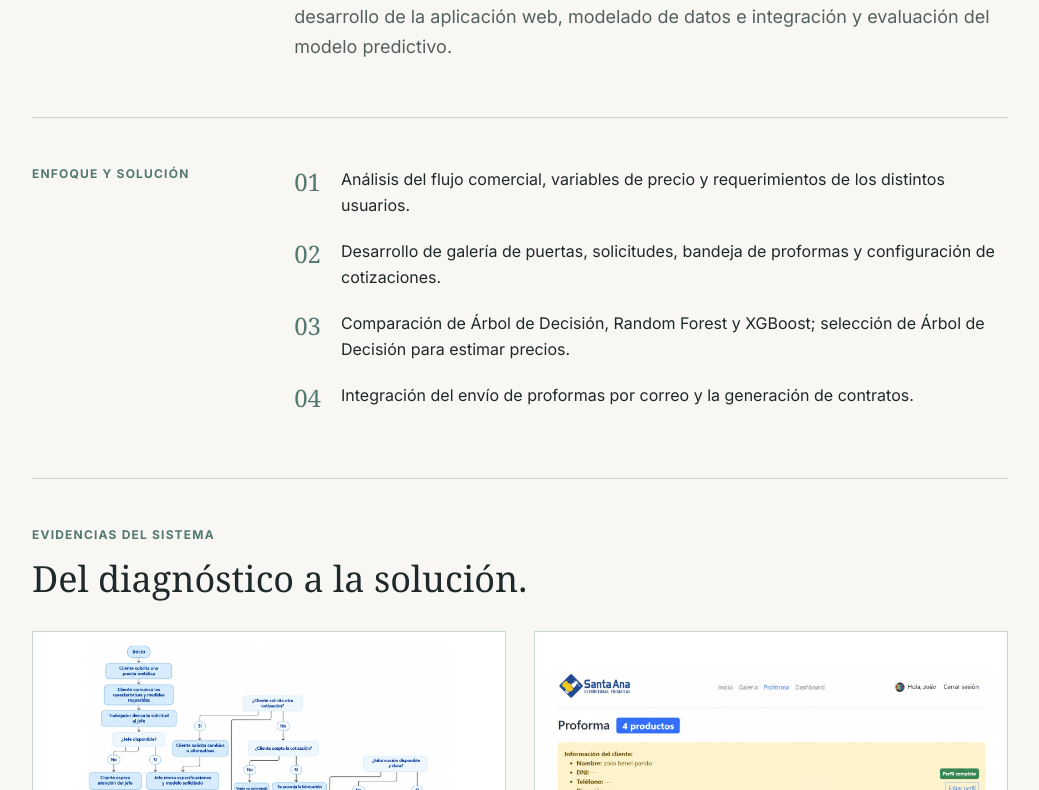
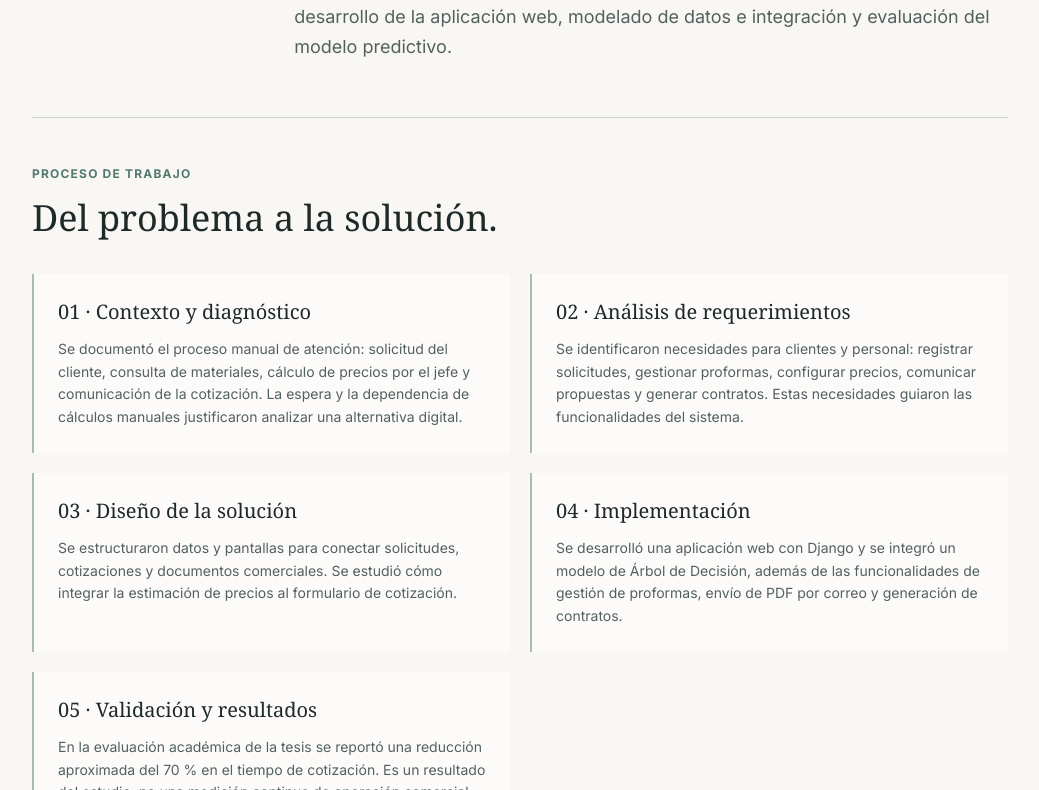
Before and after one commit to Bnlpnd/portafolio, a Next.js app: page /proyectos/cotizacion-puertas in a window 1280 px wide. Shown: the part 850-1640 px from the top of the page, without its empty margins (120-1159 px from the left). Built offline with nearby package versions, Linux system fonts and the light colour scheme.

Commit message:
Reestructurar casos de estudio, habilitar contacto WhatsApp y publicar CV compatible con Word

```diff
--- a/app/proyectos/[slug]/page.tsx
+++ b/app/proyectos/[slug]/page.tsx
@@ -34,6 +34,22 @@ const gallery:Record<string,{src:string;caption:string;description:string}[]>={
 {src:"/proyectos/gestion-municipal/exportar_resoluciones.webp",caption:"06 · Exportación de resoluciones",description:"Salida de información a Excel para apoyar la consulta y elaboración de reportes."}
 ]
 };
+const phases:Record<string,{title:string;detail:string}[]>={
+"cotizacion-puertas":[
+{title:"01 · Contexto y diagnóstico",detail:"Se documentó el proceso manual de atención: solicitud del cliente, consulta de materiales, cálculo de precios por el jefe y comunicación de la cotización. La espera y la dependencia de cálculos manuales justificaron analizar una alternativa digital."},
+{title:"02 · Análisis de requerimientos",detail:"Se identificaron necesidades para clientes y personal: registrar solicitudes, gestionar proformas, configurar precios, comunicar propuestas y generar contratos. Estas necesidades guiaron las funcionalidades del sistema."},
+{title:"03 · Diseño de la solución",detail:"Se estructuraron datos y pantallas para conectar solicitudes, cotizaciones y documentos comerciales. Se estudió cómo integrar la estimación de precios al formulario de cotización."},
+{title:"04 · Implementación",detail:"Se desarrolló una aplicación web con Django y se integró un modelo de Árbol de Decisión, además de las funcionalidades de gestión de proformas, envío de PDF por correo y generación de contratos."},
+{title:"05 · Validación y resultados",detail:"En la evaluación académica de la tesis se reportó una reducción aproximada del 70 % en el tiempo de cotización. Es un resultado del estudio, no una medición continua de operación comercial."}
+],
+"gestion-municipal":[
+{title:"01 · Contexto y diagnóstico",detail:"Durante las prácticas en Control Urbano y Catastro se analizaron documentos y actividades relacionadas con las resoluciones de licencias de edificación y sus necesidades de registro y consulta."},
+{title:"02 · Requerimientos y actores",detail:"Se identificaron operaciones de registro, edición, búsqueda y seguimiento de resoluciones, con accesos diferenciados para los perfiles de Obras y Fiscalización."},
+{title:"03 · Diseño de información",detail:"Se elaboró el modelo de datos y se diseñaron las pantallas para estructurar la información administrativa y facilitar su consulta."},
+{title:"04 · Implementación",detail:"Se desarrollaron vistas de consulta, filtros, control de acceso por perfiles y exportación a Excel, con documentación de uso."},
+{title:"05 · Pruebas y alcance",detail:"El sistema se desarrolló y probó durante las prácticas preprofesionales. El informe recomienda la implementación formal posterior; no se atribuye un despliegue institucional ni ahorros no verificados."}
+]
+};
 type Slug=keyof typeof cases;
 export function generateStaticParams(){return Object.keys(cases).map(slug=>({slug}));}
 export default async function CasePage({params}:{params:Promise<{slug:string}>}){
@@ -45,10 +61,10 @@ export default async function CasePage({params}:{params:Promise<{slug:string}>})
  <article className="mx-auto max-w-5xl px-6 pb-24 pt-20"><p className="mb-7 text-xs font-bold uppercase tracking-[.2em] text-[#52796f]">{item.eyebrow}</p><h1 className="max-w-4xl font-serif text-5xl leading-tight tracking-tight md:text-7xl">{item.title}</h1><p className="mt-8 text-lg text-[#53615e]">{item.client}</p><div className="mt-8 flex flex-wrap gap-2">{(slug==="cotizacion-puertas"?["Sector privado","Diagnóstico del proceso","Requerimientos","Modelo predictivo","Evaluación académica"]:["Sector público","Análisis documental","Modelo de datos","Roles de acceso","Pruebas funcionales"]).map(tag=><span key={tag} className="rounded-full border border-[#c7d6ce] px-3 py-2 text-xs font-semibold text-[#52796f]">{tag}</span>)}</div>
  <div className="mt-16 grid gap-12 border-t border-[#c7d6ce] pt-12 md:grid-cols-[.3fr_1fr]"><h2 className="text-xs font-bold uppercase tracking-widest text-[#52796f]">El desafío</h2><p className="text-xl leading-relaxed">{item.challenge}</p></div>
  <div className="mt-14 grid gap-12 border-t border-[#c7d6ce] pt-12 md:grid-cols-[.3fr_1fr]"><h2 className="text-xs font-bold uppercase tracking-widest text-[#52796f]">Mi participación</h2><p className="text-lg leading-relaxed text-[#53615e]">{item.role}</p></div>
- <div className="mt-14 grid gap-12 border-t border-[#c7d6ce] pt-12 md:grid-cols-[.3fr_1fr]"><h2 className="text-xs font-bold uppercase tracking-widest text-[#52796f]">Enfoque y solución</h2><ol className="space-y-5">{item.approach.map((step,i)=><li key={step} className="flex gap-5 text-base leading-relaxed"><span className="font-serif text-2xl text-[#52796f]">0{i+1}</span><span>{step}</span></li>)}</ol></div>
+ <section className="mt-14 border-t border-[#c7d6ce] pt-12"><p className="mb-4 text-xs font-bold uppercase tracking-widest text-[#52796f]">Proceso de trabajo</p><h2 className="mb-9 font-serif text-3xl md:text-4xl">Del problema a la solución.</h2><div className="grid gap-5 md:grid-cols-2">{phases[slug]?.map(phase=><div key={phase.title} className="border-l-2 border-[#a8bcb1] bg-white/60 p-6"><h3 className="font-serif text-xl text-[#1e2929]">{phase.title}</h3><p className="mt-3 text-sm leading-relaxed text-[#53615e]">{phase.detail}</p></div>)}</div></section>
  <section className="mt-16 border-t border-[#c7d6ce] pt-12"><p className="mb-4 text-xs font-bold uppercase tracking-widest text-[#52796f]">Evidencias del sistema</p><h2 className="mb-8 font-serif text-3xl md:text-4xl">Del diagnóstico a la solución.</h2><div className="grid gap-7 md:grid-cols-2">{gallery[slug]?.map((shot)=><figure key={shot.src} className="overflow-hidden border border-[#c7d6ce] bg-white"><a href={shot.src} target="_blank" rel="noopener noreferrer" aria-label={"Ampliar: "+shot.caption}><img src={shot.src} alt={shot.caption} loading="lazy" className="aspect-[4/3] w-full object-contain p-3"/></a><figcaption className="border-t border-[#c7d6ce] px-4 py-4 text-sm text-[#53615e]"><strong className="block font-semibold text-[#1e2929]">{shot.caption}</strong><span className="mt-2 block leading-relaxed">{shot.description}</span></figcaption></figure>)}</div><p className="mt-4 text-xs text-[#53615e]">Evidencias seleccionadas de la documentación del proyecto. Las descripciones explican qué parte del análisis, diseño o implementación representa cada imagen.</p></section>
  <div className="mt-14 grid gap-12 border-t border-[#c7d6ce] pt-12 md:grid-cols-[.3fr_1fr]"><h2 className="text-xs font-bold uppercase tracking-widest text-[#52796f]">Tecnologías</h2><p className="text-lg">{item.tech}</p></div>
  <div className="mt-14 grid gap-12 border-t border-[#c7d6ce] pt-12 md:grid-cols-[.3fr_1fr]"><h2 className="text-xs font-bold uppercase tracking-widest text-[#52796f]">Resultado documentado</h2><div><p className="text-lg leading-relaxed">{item.result}</p></div></div>
- <a href="/#contacto" className="mt-16 inline-flex items-center gap-3 rounded-full bg-[#1e2929] px-7 py-4 text-sm font-semibold text-white">Conversemos <ArrowUpRight size={16}/></a>
+ <a href="https://wa.me/51942025999" target="_blank" rel="noopener noreferrer" className="mt-16 inline-flex items-center gap-3 rounded-full bg-[#1e2929] px-7 py-4 text-sm font-semibold text-white">Conversemos por WhatsApp <ArrowUpRight size={16}/></a>
  </article><footer className="border-t border-[#c7d6ce] px-6 py-8 text-center text-xs text-[#53615e]">Zoila Benel · Portafolio profesional</footer></main>;
 }
```
Also changed, not shown: app/page.tsx (+4 -3 lines), 1 other file (tests, documents, lock files or other folders).
